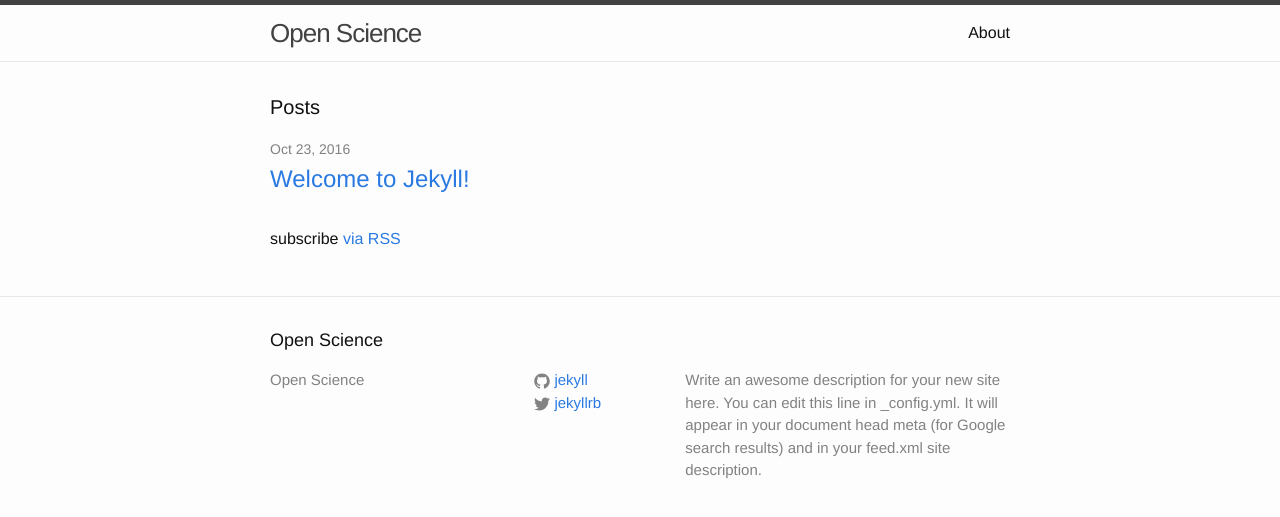
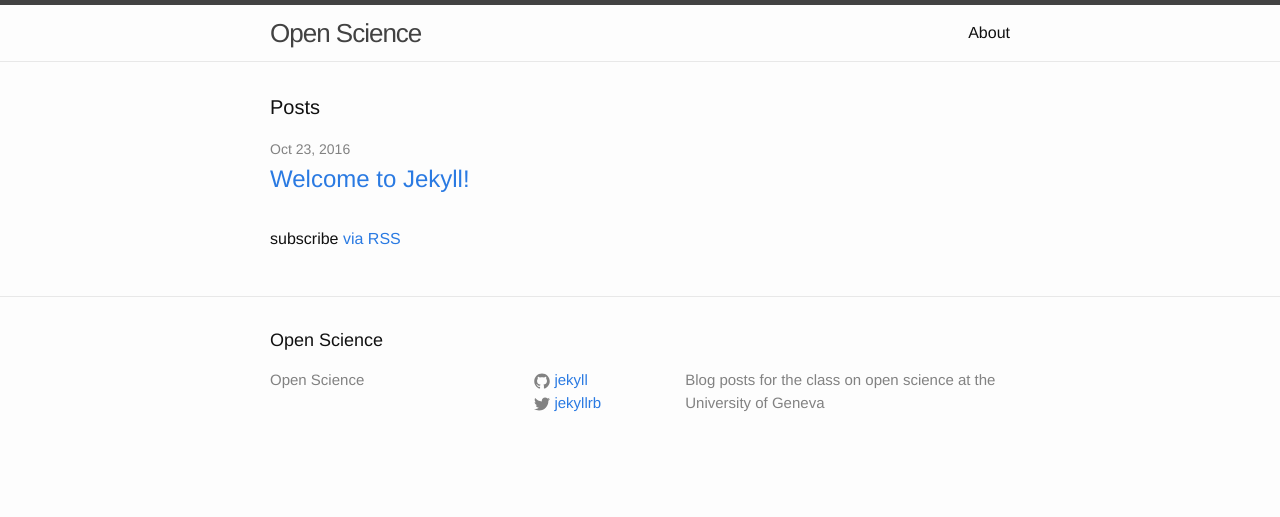
Before and after one commit to wazaahhh/openscience, a Jekyll site: the page built from index.html, in a window 1280 px wide. Shown: the top 517 px of the page. Built offline with Jekyll 4.4.1, drawn with Linux system fonts in a browser that asks for light colours.

Commit message:
basic description added

```diff
--- a/_config.yml
+++ b/_config.yml
@@ -9,9 +9,7 @@
 title: Open Science
 email:
 description: > # this means to ignore newlines until "baseurl:"
-  Write an awesome description for your new site here. You can edit this
-  line in _config.yml. It will appear in your document head meta (for
-  Google search results) and in your feed.xml site description.
+  Blog posts for the class on open science at the University of Geneva
 baseurl: "" # the subpath of your site, e.g. /blog
 url: "https://wazaahhh.github.io/openscience/" # the base hostname & protocol for your site
 twitter_username: jekyllrb
```
